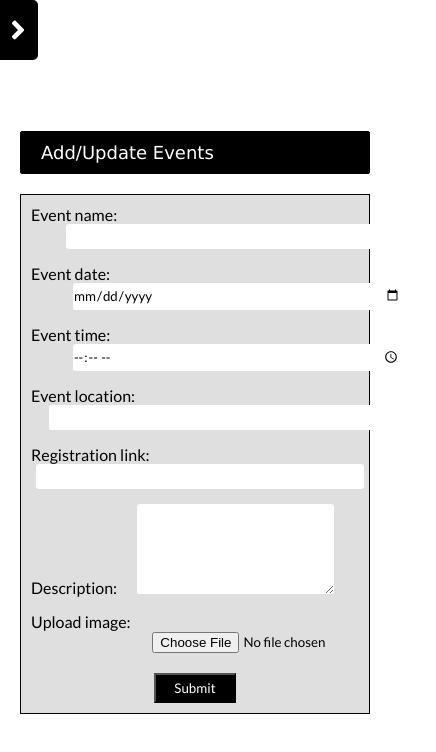
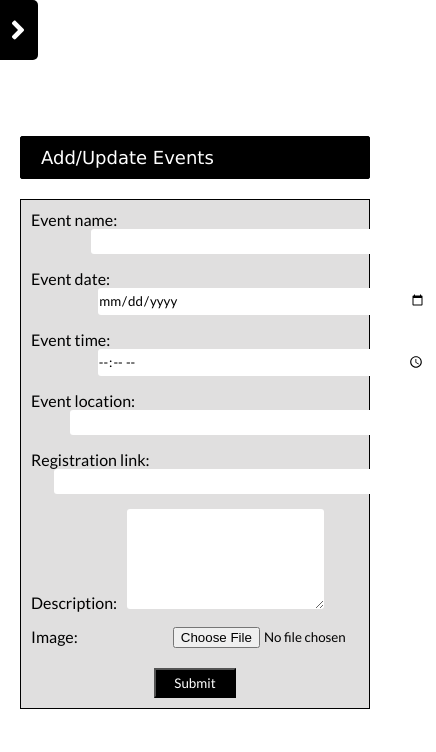
Before and after one commit to gdcmec/gdcdashboard, a React (Create React App) app: page /addevent in a window 390 px wide. Shown: the top 752 px of the page, 436 px wide, since content can reach past the window. Built offline with nearby package versions, Linux system fonts and the light colour scheme.

Commit message:
realigned

```diff
--- a/src/pages/AddEvents.js
+++ b/src/pages/AddEvents.js
@@ -65,8 +65,11 @@ import { useState } from "react";
         <textarea id="message" type="text" name="desc" onChange={handleChange}/>
       </div>
       <div className="row">
-      <label for="image" className="img">Upload image:</label>
+        <div className="last">
+        <label for="image" className="img">Image:</label>
       <input type="file" id="image" name="image" onChange={handleChange}/>
+        </div>
+
       </div>
 
 
--- a/src/style/addEvents.css
+++ b/src/style/addEvents.css
@@ -32,7 +32,7 @@
 .input1{
   border: none;
   border-radius: 3px;
-  margin-left: 49px;
+  margin-left: 53px;
   width: 50%;
   line-height: 25px;
   outline: none;
@@ -58,14 +58,14 @@
   outline: none;
   border: none;
   border-radius: 3px;
-  margin-left: 49px;
-  height: 90px;
+  margin-left: 54px;
+  height: 100px;
   width: 60%;
 }
 .input2{
   border: none;
   border-radius: 3px;
-  margin-left: 55px;
+  margin-left: 61.7px;
   width: 50%;
   line-height: 25px;
   outline: none;
@@ -74,7 +74,7 @@
 .input3{
   border: none;
   border-radius: 3px;
-  margin-left: 30px;
+  margin-left: 34px;
   width: 50%;
   line-height: 25px;
   outline: none;
@@ -83,16 +83,19 @@
 .input4{
   border: none;
   border-radius: 3px;
-  margin-left: 16px;
+  margin-left: 18px;
   width: 50%;
   line-height: 25px;
   outline: none;
 
 }
+.last{
+  display: flex;
+}
 .input5{
   border: none;
   border-radius: 3px;
-  margin-left: 55px;
+  margin-left: 61px;
   width: 50%;
   line-height: 25px;
   outline: none;
@@ -103,35 +106,38 @@
     padding: 10px;
   }
   .input1, .input2, .input3, .input4, .input5 {
-    width: 50%;
+    width: 45%;
   }
   .input1{
-    margin-left: 35px;
+    margin-left: 59.5px;
   }
   .input2{
-    margin-left: 42px;
+    margin-left: 66.8px;
   }
   .input3{
-    margin-left: 18px;
+    margin-left: 38.9px;
   }
-  .input4{ /*reg*/
-    margin-left: 5px;
+  .input4{
+    margin-left: 22.5px;
   }
   .input5{
-    margin-left: 42px;
+    margin-left: 67.2px;
+
   }
 
   #message{
-    margin-left:20px;
+    margin-left:10px;
 
   }
   .main{
     width:350px;
   }
   #image{
-    padding-left:37%;
+    margin-left: 30px;
   }
-
+  .last{
+    display: flex;
+  }
 }
 
 @media (max-width: 480px) {
@@ -143,8 +149,8 @@
     width: 100%;
   }
 }
-.img{
-  margin-right: 35px;
+#image{
+  margin-left: 95px;
 }
 
 .button:hover{
```
